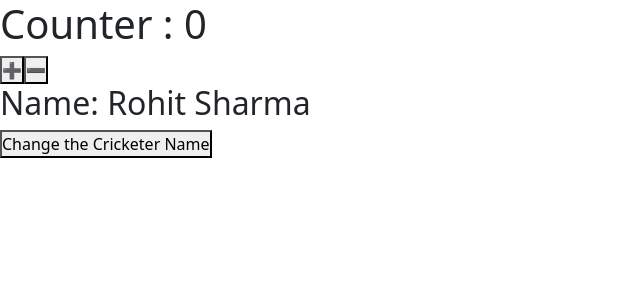
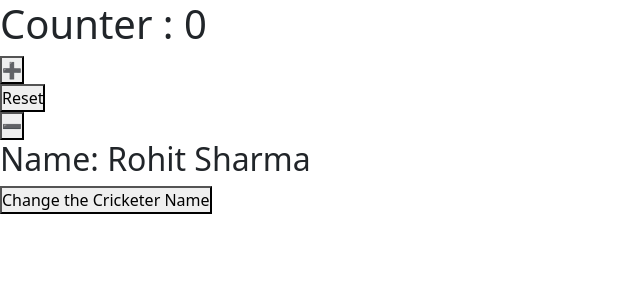
Before and after one commit to dhiraj112233a/ReactDay03, a React (Vite) app: page / in a window 1280 px wide. Shown: the top 300 px of the page, without its empty margins (0-640 px from the left). Built offline with nearby package versions, Linux system fonts and the light colour scheme.

Commit message:
File Mofified

```diff
--- a/src/Day04/Counter.jsx
+++ b/src/Day04/Counter.jsx
@@ -10,8 +10,8 @@
     <div>
         <h1>Counter : {count}</h1>
 
-        <button onClick={()=> setCount(count+10) } > ➕ </button>
-
+        <button onClick={()=> setCount(count+10) } > ➕ </button> <br/>
+        <button onClick={()=> setCount(0)} > Reset </button> <br/>
         <button onClick={()=> setCount(count-10)} > ➖ </button>
     </div>
   )
```
